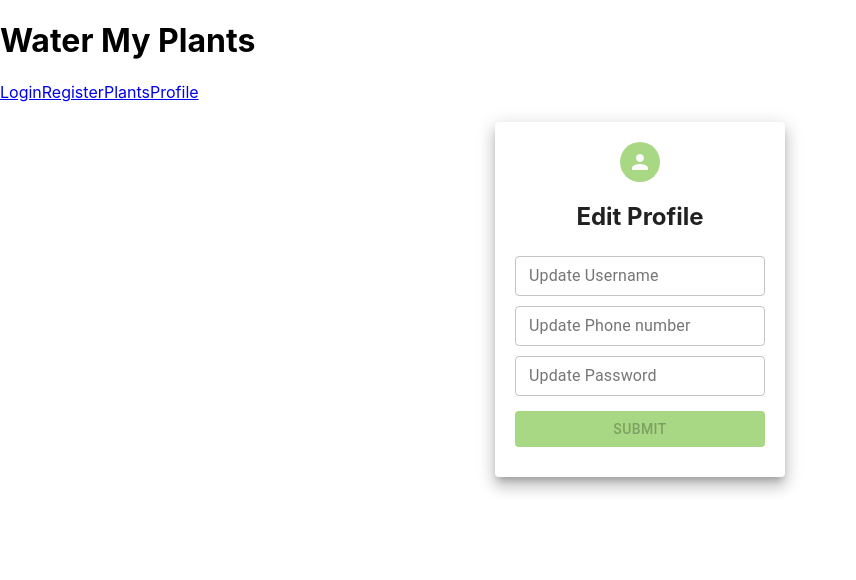
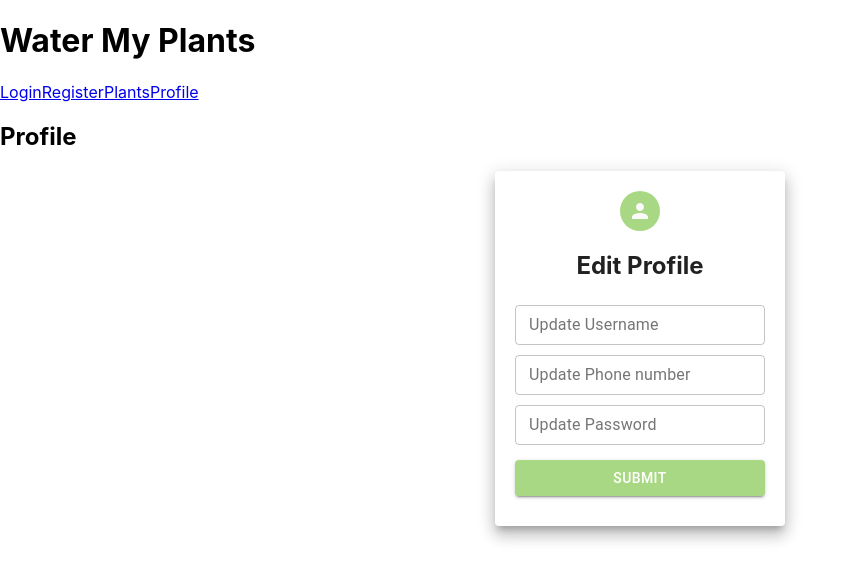
Before and after one commit to Water-My-Plants-tt2/Front-End, a React (Create React App) app in the folder water-my-plants/: page /profile in a window 1280 px wide. Shown: the top 580 px of the page, without its empty margins (0-856 px from the left). Built offline with nearby package versions, Linux system fonts and the light colour scheme.

Commit message:
Refactored EditProfileForm to receive props from EditProfile.js

```diff
--- a/water-my-plants/src/components/EditProfile.js
+++ b/water-my-plants/src/components/EditProfile.js
@@ -1,14 +1,91 @@
-import React from 'react';
+import React, { useState, useEffect } from 'react';
+// import axios from 'axios';
 import EditProfileForm from './EditProfileForm';
 
 //Authenticated user can update their phoneNumber and password.
 //Authenticated user can update their phoneNumber and password.
 
+// Set initial form values
+const initialFormValues = {
+	username: '',
+	password: '',
+	phone_number: '',
+};
+
+// Set inital form errors
+const initialFormErrors = {
+	username: '',
+	password: '',
+	phone_number: '',
+};
+
+// Set Submit button to disabled
+// Form validation will change this to false when validation passes
+const initialDisabled = false;
+
 const EditProfile = () => {
+	const [formValues, setFormValues] = useState(initialFormValues);
+	const [formErrors /*setFormErrors*/] = useState(initialFormErrors);
+	const [disabled /*setDisabled*/] = useState(initialDisabled);
+
+	const getProfile = () => {
+		// axios
+		//   .get()
+		//   .then()
+		//   .catch(err => {
+		//     console.log(err);
+		//   })
+		console.log('Profile useEffect is working');
+	};
+
+	const updateProfile = (newValues) => {
+		// axios
+		//   .put()
+		//   .then()
+		//   .catch(err => {
+		//     console.log(err);
+		//   })
+		console.log(newValues);
+		setFormValues(initialFormValues);
+	};
+
+	const inputChange = (name, value) => {
+		// Validation
+		/////////////
+		setFormValues({
+			...formValues,
+			[name]: value,
+		});
+	};
+
+	const formSubmit = () => {
+		const newValues = {
+			username: formValues.username.trim(),
+			password: formValues.password,
+			phone_number: formValues.phone_number.trim(),
+		};
+		updateProfile(newValues);
+	};
+
+	useEffect(() => {
+		getProfile();
+	}, []);
+
+	useEffect(() => {
+		// setDisabled checks
+		console.log('Form values are changing');
+	}, [formValues]);
+
 	return (
 		<div>
-			{/* <h2>Edit Profile</h2> */}
-			<EditProfileForm />
+			<h2>Profile</h2>
+			<EditProfileForm
+				values={formValues}
+				change={inputChange}
+				submit={formSubmit}
+				disabled={disabled}
+				errors={formErrors}
+			/>
 		</div>
 	);
 };
--- a/water-my-plants/src/components/EditProfileForm.jsx
+++ b/water-my-plants/src/components/EditProfileForm.js
@@ -1,12 +1,12 @@
-import React, { useState } from 'react';
+import React from 'react';
 import { Avatar, Button, Grid, Paper, TextField } from '@material-ui/core';
 import PersonIcon from '@material-ui/icons/Person';
 // Set initial form values
-const initialFormValues = {
-	username: '',
-	password: '',
-	phone_number: '',
-};
+// const initialFormValues = {
+// 	username: '',
+// 	password: '',
+// 	phone_number: '',
+// };
 
 // Set inital form errors
 /*const initialFormErrors = {
@@ -17,14 +17,14 @@ const initialFormValues = {
 
 // Set Submit button to disabled
 // Form validation will change this to false when validation passes
-const initialDisabled = true;
+// const initialDisabled = true;
 
-const EditProfileForm = () => {
+const EditProfileForm = (props) => {
 	/////////////// State ////////////////////////////
-	const [disabled /*setDisabled*/] = useState(initialDisabled);
-	const [formValues, setFormValues] = useState(initialFormValues);
+	// const [disabled /*setDisabled*/] = useState(initialDisabled);
+	// const [formValues, setFormValues] = useState(initialFormValues);
 	//////////////////////////////////////////////////
-	const { username, phone_number, password } = formValues;
+	const { values, change, submit, disabled } = props;
 
 	// On change handler
 	const onChange = (e) => {
@@ -36,17 +36,18 @@ const EditProfileForm = () => {
 	};
 
 	// Added this in case the handlers are moved to their own components
-	const change = (name, value) => {
-		setFormValues({ ...formValues, [name]: value });
-	};
+	// const change = (name, value) => {
+	// 	setFormValues({ ...formValues, [name]: value });
+	// };
 
 	// On submit handler
 	const onSubmit = (e) => {
 		e.preventDefault();
 		// For testing - Form values are passed to state
 		console.log(
-			`Username: ${username}, Phone Number: ${phone_number}, Password: ${password}`
+			`Username: ${values.username}, Phone Number: ${values.phone_number}, Password: ${values.password}`
 		);
+		submit();
 	};
 
 	const paperStyle = {
@@ -86,7 +87,7 @@ const EditProfileForm = () => {
 						size='small'
 						fullWidth
 						name='username'
-						value={username}
+						value={values.username}
 						onChange={onChange}
 					/>
 
@@ -98,7 +99,7 @@ const EditProfileForm = () => {
 						size='small'
 						fullWidth
 						name='phone_number'
-						value={phone_number}
+						value={values.phone_number}
 						onChange={onChange}
 					/>
 
@@ -110,7 +111,7 @@ const EditProfileForm = () => {
 						size='small'
 						fullWidth
 						name='password'
-						value={password}
+						value={values.password}
 						type='password'
 						onChange={onChange}
 					/>
--- a/water-my-plants/src/components/MyPlants.jsx
+++ b/water-my-plants/src/components/MyPlants.js
@@ -76,6 +76,7 @@ const MyPlants = () => {
 	}, []);
 
 	useEffect(() => {
+		// setDisabled checks
 		console.log('Form values are changing');
 	}, [formValues]);
 
```
